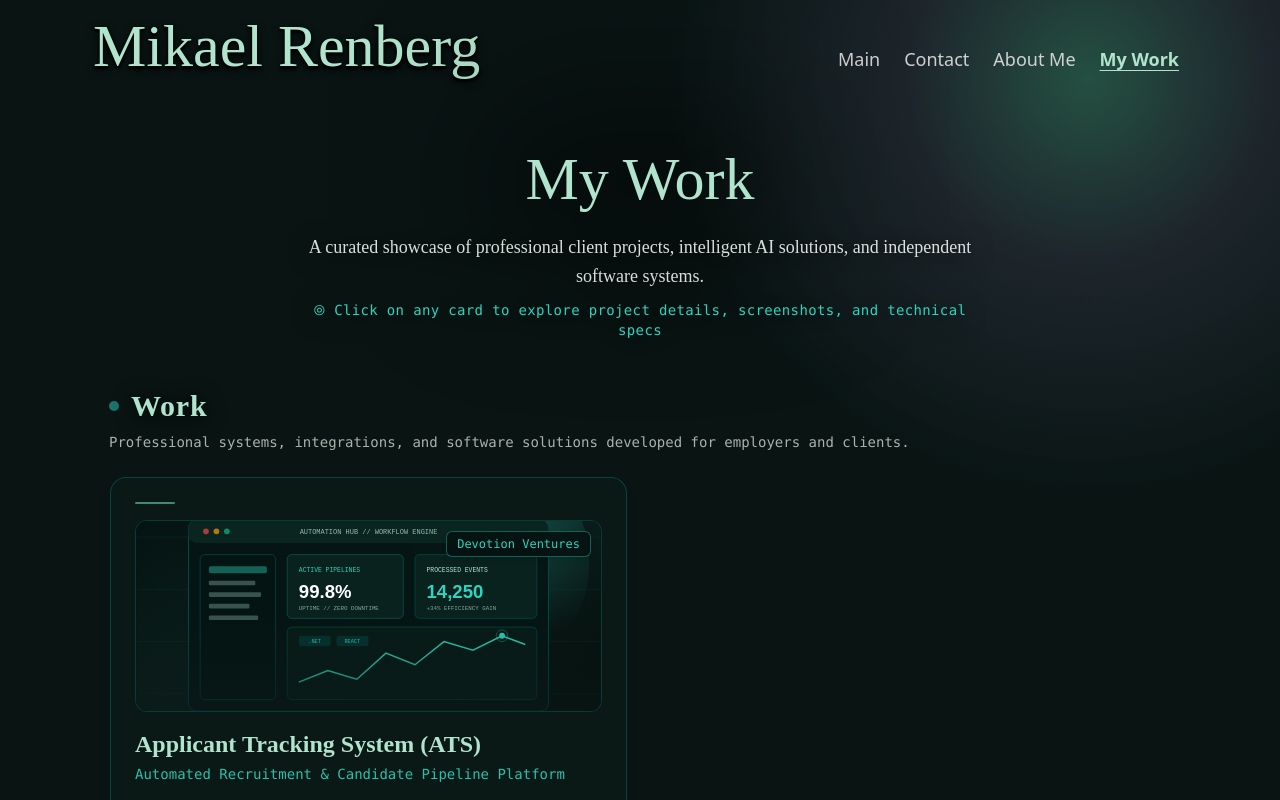
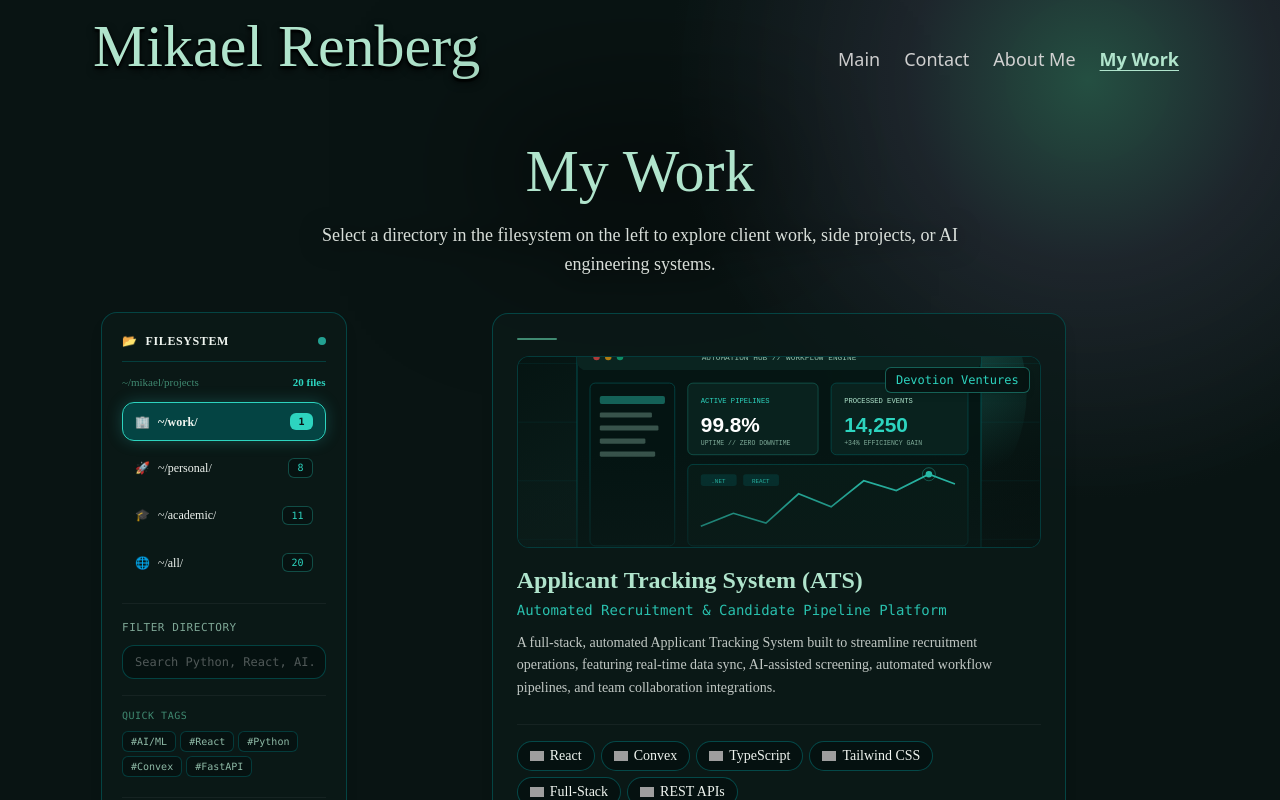
Before and after one commit to M-Renberg/Portfolio, a React (Vite) app: page /work in a window 1280 px wide. Shown: the top 800 px of the page. Built offline with nearby package versions, Linux system fonts and the light colour scheme; grey boxes are pictures that could not be loaded.

Commit message:
refactor(projects): redesign projects page with sidebar filesystem explorer

```diff
--- a/src/pages/MyProjectsPage.tsx
+++ b/src/pages/MyProjectsPage.tsx
@@ -21,7 +21,7 @@ function WorkCard({ project }: { project: ProjectInterface }) {
   return (
     <Link
       to={`/work/${project.id}`}
-      className="group relative block w-full rounded-2xl p-px transition-all duration-300 hover:-translate-y-1.5 focus:outline-none"
+      className="group relative block w-full h-full rounded-2xl p-px transition-all duration-300 hover:-translate-y-1.5 focus:outline-none"
       onMouseMove={handleMouseMove}
       onMouseEnter={() => setIsHovered(true)}
       onMouseLeave={() => setIsHovered(false)}
@@ -37,7 +37,7 @@ function WorkCard({ project }: { project: ProjectInterface }) {
       />
 
       {/* Card Body */}
-      <div className="relative flex flex-col justify-between h-full min-h-75 p-6 rounded-2xl bg-[#0b1a18]/75 backdrop-blur-md border border-[#045757]/70 group-hover:border-[#2DD4BF]/70 transition-all duration-300 shadow-lg group-hover:shadow-[0_0_25px_rgba(40,90,72,0.35)] overflow-hidden text-left">
+      <div className="relative flex flex-col justify-between h-full min-h-75 p-5 sm:p-6 rounded-2xl bg-[#0b1a18]/75 backdrop-blur-md border border-[#045757]/70 group-hover:border-[#2DD4BF]/70 transition-all duration-300 shadow-lg group-hover:shadow-[0_0_25px_rgba(40,90,72,0.35)] overflow-hidden text-left">
         {/* Subtle inner spotlight */}
         <div
           className="pointer-events-none absolute inset-0 transition-opacity duration-300 opacity-0 group-hover:opacity-100"
@@ -111,8 +111,8 @@ function WorkCard({ project }: { project: ProjectInterface }) {
           </ul>
 
           <div className="flex justify-between items-center text-xs font-mono pt-1 text-[#408A71] group-hover:text-[#2DD4BF] transition-colors">
-            <span>{project.category === 'work' ? 'Client & Employer Work' : 'View details & documentation'}</span>
-            <span className="group-hover:translate-x-1 transition-transform">Read more &rarr;</span>
+            <span>{project.category === 'work' ? 'Client & Employer Work' : 'Project Documentation'}</span>
+            <span className="group-hover:translate-x-1 transition-transform">Inspect &rarr;</span>
           </div>
         </div>
       </div>
@@ -125,6 +125,74 @@ export default function MyProjects() {
   const myPrivateProjects = useFetchJson<ProjectInterface[]>('/data/myprojects.json');
   const mySchoolProjects = useFetchJson<ProjectInterface[]>('/data/schoolprojects.json');
 
+  const [activeFolder, setActiveFolder] = useState<'work' | 'personal' | 'academic' | 'all'>('work');
+  const [searchQuery, setSearchQuery] = useState('');
+
+  const totalCount =
+    (employerWork?.length || 0) +
+    (myPrivateProjects?.length || 0) +
+    (mySchoolProjects?.length || 0);
+
+  const folders = [
+    {
+      id: 'work' as const,
+      path: '~/work/',
+      name: 'Work Experience',
+      desc: 'Production enterprise systems, client integrations, and software developed for employers.',
+      icon: '🏢',
+      count: employerWork?.length || 0,
+      data: employerWork,
+    },
+    {
+      id: 'personal' as const,
+      path: '~/personal/',
+      name: 'Independent & Side Projects',
+      desc: 'Self-driven software systems, developer ergonomics tools, and open-source themes.',
+      icon: '🚀',
+      count: myPrivateProjects?.length || 0,
+      data: myPrivateProjects,
+    },
+    {
+      id: 'academic' as const,
+      path: '~/academic/',
+      name: 'Academic & AI/ML Work',
+      desc: 'Applied machine learning pipelines, local LLMs, and collaborative systems developed at NBI.',
+      icon: '🎓',
+      count: mySchoolProjects?.length || 0,
+      data: mySchoolProjects,
+    },
+    {
+      id: 'all' as const,
+      path: '~/all/',
+      name: 'All Projects (Index)',
+      desc: 'A complete index directory showing all professional, personal, and academic work.',
+      icon: '🌐',
+      count: totalCount,
+      data: [
+        ...(employerWork || []),
+        ...(myPrivateProjects || []),
+        ...(mySchoolProjects || []),
+      ],
+    },
+  ];
+
+  const currentFolder = folders.find((f) => f.id === activeFolder) || folders[0];
+
+  // Filter projects by search query
+  const rawProjects = currentFolder.data;
+  const filteredProjects = rawProjects
+    ? rawProjects.filter((p) => {
+        if (!searchQuery.trim()) return true;
+        const q = searchQuery.toLowerCase().trim();
+        return (
+          p.title.toLowerCase().includes(q) ||
+          p.subtitle.toLowerCase().includes(q) ||
+          p.description.toLowerCase().includes(q) ||
+          p.badges.some((b) => b.toLowerCase().includes(q))
+        );
+      })
+    : null;
+
   return (
     <div className="relative min-h-[calc(100vh-2rem)] w-full flex flex-col items-center">
       {/* Glowing light ball in top right */}
@@ -135,103 +203,185 @@ export default function MyProjects() {
         aria-hidden="true"
       />
 
-      {/* Container that expands and fades in from center out */}
-      <div className="center-fade-in relative z-10 w-full max-w-6xl flex flex-col items-center py-8 sm:py-12 px-4 sm:px-8">
+      {/* Main Container */}
+      <div className="center-fade-in relative z-10 w-full max-w-7xl flex flex-col items-center py-6 sm:py-10 px-4 sm:px-6">
         {/* Title */}
         <div className="relative mb-2">
-          <div className="pointer-events-none absolute inset-0 -z-10 bg-black/60 blur-3xl scale-125" aria-hidden="true" />
+          <div
+            className="pointer-events-none absolute inset-0 -z-10 bg-black/60 blur-3xl scale-125"
+            aria-hidden="true"
+          />
           <ScrambleText
             text="My Work"
-            className="text-4xl sm:text-6xl text-center mt-2 mb-4 drop-shadow-[0_0_40px_rgba(0,0,0,0.9)]"
+            className="text-4xl sm:text-6xl text-center mt-2 mb-3 drop-shadow-[0_0_40px_rgba(0,0,0,0.9)]"
             delayMs={200}
             speedMs={35}
           />
         </div>
 
         {/* Intro message */}
-        <div className="fade-in-delayed-1 max-w-2xl mx-auto text-center mb-12 drop-shadow-[0_3px_12px_rgba(0,0,0,0.95)]">
+        <div className="fade-in-delayed-1 max-w-2xl mx-auto text-center mb-8 drop-shadow-[0_3px_12px_rgba(0,0,0,0.95)]">
           <p className="text-base sm:text-lg text-[#F0F5F0]/90 leading-relaxed">
-            A curated showcase of professional client projects, intelligent AI solutions, and independent software systems.
-          </p>
-          <p className="text-xs sm:text-sm font-mono text-[#2DD4BF] mt-2 tracking-wide">
-            ⦾ Click on any card to explore project details, screenshots, and technical specs
+            Select a directory in the filesystem on the left to explore client work, side projects, or AI engineering systems.
           </p>
         </div>
 
-        {/* Section 1: Work (Employer & Client Work) */}
-        <section className="w-full mb-16 text-left">
-          <div className="flex items-center gap-3 mb-2">
-            <span className="w-2.5 h-2.5 rounded-full bg-[#2DD4BF] animate-pulse" />
-            <h2 className="text-2xl sm:text-3xl font-bold text-[#B0E4CC] drop-shadow-[0_2px_10px_rgba(0,0,0,1)] tracking-wide">
-              Work
-            </h2>
+        {/* Two-Column Cyberpunk OS Explorer Layout */}
+        <div className="w-full grid grid-cols-1 lg:grid-cols-12 gap-8 items-start">
+          {/* LEFT SIDEBAR: File Tree Explorer */}
+          <aside className="lg:col-span-3 w-full">
+            <div className="lg:sticky lg:top-24 p-5 rounded-2xl bg-[#0b1a18]/75 backdrop-blur-md border border-[#045757]/70 shadow-lg text-left">
+              {/* Explorer Header */}
+              <div className="flex items-center justify-between pb-3 mb-3 border-b border-[#045757]/60">
+                <span className="text-xs font-mono font-bold tracking-wider text-[#2DD4BF] flex items-center gap-2">
+                  <span>📂</span>
+                  <span>FILESYSTEM</span>
+                </span>
+                <span className="w-2 h-2 rounded-full bg-[#2DD4BF] animate-pulse" />
               </div>
-          <p className="text-sm font-mono text-[#F0F5F0]/70 mb-6">
-            Professional systems, integrations, and software solutions developed for employers and clients.
-          </p>
 
-          <div className="grid grid-cols-1 md:grid-cols-2 gap-6">
-            {employerWork ? (
-              employerWork.map((project) => (
-                <WorkCard key={project.id} project={project} />
-              ))
-            ) : (
-              <p className="col-span-full text-center text-sm font-mono text-[#F0F5F0]/60 py-8">
-                Loading work experience...
-              </p>
+              {/* Path & Stats */}
+              <div className="flex justify-between items-center text-[11px] font-mono text-[#F0F5F0]/60 mb-3">
+                <span className="text-[#408A71]">~/mikael/projects</span>
+                <span className="text-[#2DD4BF] font-semibold">{totalCount} files</span>
+              </div>
+
+              {/* Folder Navigation */}
+              <nav className="flex flex-col gap-1.5">
+                {folders.map((folder) => {
+                  const isActive = activeFolder === folder.id;
+                  return (
+                    <button
+                      key={folder.id}
+                      type="button"
+                      onClick={() => {
+                        setActiveFolder(folder.id);
+                        setSearchQuery('');
+                      }}
+                      className={`group w-full flex items-center justify-between px-3 py-2.5 rounded-xl text-xs font-mono transition-all text-left cursor-pointer ${
+                        isActive
+                          ? 'bg-[#045757]/70 text-white border border-[#2DD4BF] shadow-[0_0_15px_rgba(45,212,191,0.25)] font-semibold'
+                          : 'text-[#B0E4CC]/80 hover:text-white hover:bg-[#061211]/80 border border-transparent hover:border-[#045757]/60'
+                      }`}
+                    >
+                      <div className="flex items-center gap-2 truncate">
+                        <span>{folder.icon}</span>
+                        <span className="truncate">{folder.path}</span>
+                      </div>
+                      <span
+                        className={`text-[10px] px-2 py-0.5 rounded-md font-mono shrink-0 ${
+                          isActive
+                            ? 'bg-[#2DD4BF] text-[#091413] font-bold'
+                            : 'bg-[#061211] text-[#2DD4BF] border border-[#2DD4BF]/30'
+                        }`}
+                      >
+                        {folder.count}
+                      </span>
+                    </button>
+                  );
+                })}
+              </nav>
+
+              {/* Search / Filter Box */}
+              <div className="mt-5 pt-4 border-t border-white/5">
+                <label
+                  htmlFor="explorer-search"
+                  className="block text-[11px] font-mono text-[#B0E4CC]/70 uppercase tracking-wider mb-2"
+                >
+                  Filter directory
+                </label>
+                <div className="relative">
+                  <input
+                    id="explorer-search"
+                    type="text"
+                    value={searchQuery}
+                    onChange={(e) => setSearchQuery(e.target.value)}
+                    placeholder="Search Python, React, AI..."
+                    className="w-full px-3 py-2 rounded-xl bg-[#061211]/90 border border-[#045757]/70 text-xs font-mono text-[#F0F5F0] placeholder-white/30 focus:outline-none focus:border-[#2DD4BF] focus:ring-1 focus:ring-[#2DD4BF] transition-all"
+                  />
+                  {searchQuery && (
+                    <button
+                      type="button"
+                      onClick={() => setSearchQuery('')}
+                      className="absolute right-2.5 top-2 text-xs font-mono text-[#2DD4BF] hover:text-white"
+                      title="Clear"
+                    >
+                      &times;
+                    </button>
                   )}
                 </div>
-        </section>
+              </div>
 
-        {/* Section 2: Independent & Personal Projects */}
-        <section className="w-full mb-16 text-left">
-          <div className="flex items-center gap-3 mb-2">
-            <span className="w-2.5 h-2.5 rounded-full bg-[#2DD4BF] animate-pulse" />
-            <h2 className="text-2xl sm:text-3xl font-bold text-[#B0E4CC] drop-shadow-[0_2px_10px_rgba(0,0,0,1)] tracking-wide">
-              Independent &amp; Personal Projects
-            </h2>
+              {/* Fast Filter Tags */}
+              <div className="mt-4 pt-3 border-t border-white/5">
+                <p className="text-[10px] font-mono text-[#408A71] uppercase tracking-wider mb-2">
+                  Quick tags
+                </p>
+                <div className="flex flex-wrap gap-1">
+                  {['AI/ML', 'React', 'Python', 'Convex', 'FastAPI'].map((tag) => (
+                    <button
+                      key={tag}
+                      type="button"
+                      onClick={() => setSearchQuery(tag === searchQuery ? '' : tag)}
+                      className={`text-[10px] font-mono px-2 py-0.5 rounded-md transition-colors cursor-pointer ${
+                        searchQuery === tag
+                          ? 'bg-[#2DD4BF] text-[#091413] font-bold'
+                          : 'bg-[#061211] text-[#B0E4CC]/80 border border-[#045757]/60 hover:border-[#2DD4BF]/60'
+                      }`}
+                    >
+                      #{tag}
+                    </button>
+                  ))}
                 </div>
-          <p className="text-sm font-mono text-[#F0F5F0]/70 mb-6">
-            Self-driven projects built to explore emerging technologies, architectures, and ideas.
+              </div>
+
+              {/* Navigation Tip */}
+              <div className="mt-5 pt-3 border-t border-white/5 text-[11px] font-mono text-[#408A71]">
+                <p>💡 Tip: Click on a folder to view its project contents</p>
+              </div>
+            </div>
+          </aside>
+
+          {/* RIGHT MAIN AREA: Active Directory Project View */}
+          <main className="lg:col-span-9 w-full min-w-0">
+            {/* Active Folder Grid */}
+            <div key={activeFolder} className="w-full fade-in-delayed-1">
+              {filteredProjects ? (
+                filteredProjects.length > 0 ? (
+                  <div
+                    className={`grid gap-6 ${
+                      filteredProjects.length === 1
+                        ? 'grid-cols-1 max-w-xl mx-auto'
+                        : 'grid-cols-1 md:grid-cols-2'
+                    }`}
+                  >
+                    {filteredProjects.map((project) => (
+                      <WorkCard key={project.id} project={project} />
+                    ))}
+                  </div>
+                ) : (
+                  <div className="w-full p-12 rounded-2xl bg-[#0b1a18]/60 border border-[#045757]/60 text-center flex flex-col items-center gap-3">
+                    <span className="text-3xl">🔍</span>
+                    <p className="text-base font-mono text-[#B0E4CC]">
+                      No projects matching "{searchQuery}" in {currentFolder.path}
                     </p>
-
-          <div className="grid grid-cols-1 md:grid-cols-2 gap-6">
-            {myPrivateProjects ? (
-              myPrivateProjects.map((project) => (
-                <WorkCard key={project.id} project={project} />
-              ))
+                    <button
+                      type="button"
+                      onClick={() => setSearchQuery('')}
+                      className="mt-2 px-4 py-1.5 rounded-lg bg-[#045757]/40 text-xs font-mono text-[#2DD4BF] border border-[#2DD4BF]/40 hover:bg-[#2DD4BF] hover:text-[#091413] transition-colors cursor-pointer"
+                    >
+                      Clear filter
+                    </button>
+                  </div>
+                )
               ) : (
-              <p className="col-span-full text-center text-sm font-mono text-[#F0F5F0]/60 py-8">
-                Loading projects...
-              </p>
+                <div className="w-full py-16 text-center text-sm font-mono text-[#F0F5F0]/60 animate-pulse">
+                  Loading {currentFolder.name.toLowerCase()}...
+                </div>
               )}
             </div>
-        </section>
-
-        {/* Section 3: Collaborative & Academic Work */}
-        <section className="w-full mb-16 text-left">
-          <div className="flex items-center gap-3 mb-2">
-            <span className="w-2.5 h-2.5 rounded-full bg-[#2DD4BF] animate-pulse" />
-            <h2 className="text-2xl sm:text-3xl font-bold text-[#B0E4CC] drop-shadow-[0_2px_10px_rgba(0,0,0,1)] tracking-wide">
-              Collaborative &amp; Academic Work
-            </h2>
+          </main>
         </div>
-          <p className="text-sm font-mono text-[#F0F5F0]/70 mb-6">
-            Team projects and examination assignments completed during my software and AI development studies.
-          </p>
-
-          <div className="grid grid-cols-1 md:grid-cols-2 gap-6">
-            {mySchoolProjects ? (
-              mySchoolProjects.map((project) => (
-                <WorkCard key={project.id} project={project} />
-              ))
-            ) : (
-              <p className="col-span-full text-center text-sm font-mono text-[#F0F5F0]/60 py-8">
-                Loading projects...
-              </p>
-            )}
-          </div>
-        </section>
       </div>
     </div>
   );
```
Lines whose indentation alone changed are shown as unchanged.
